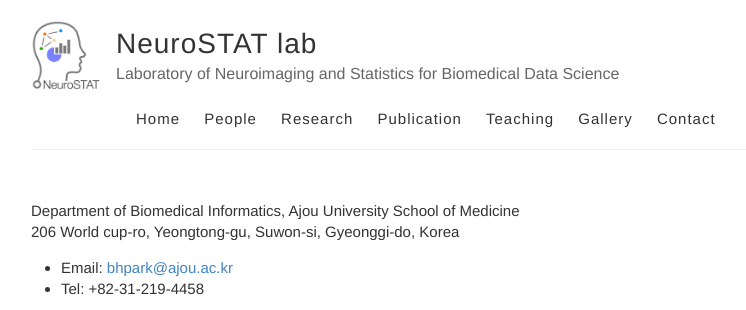
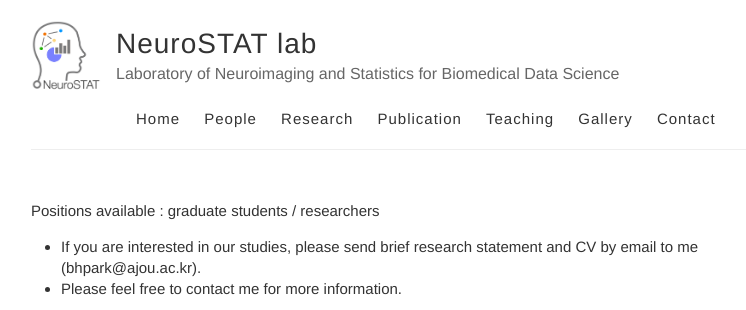
Before and after one commit to neurostat-lab/neurostat-lab.github.io, a Jekyll site: the page built from contact.md, in a window 1280 px wide, cut to the strip 0-310 px from the top of the page. Shown: the whole strip, without its empty margins (249-995 px from the left). Built offline with Jekyll 4.4.1, drawn with Linux system fonts in a browser that asks for light colours.

Commit message:
Update contact.md

```diff
--- a/contact.md
+++ b/contact.md
@@ -2,6 +2,14 @@
 layout: default
 permalink: /contact/
 ---
+
+
+
+Positions available : graduate students / researchers
+
+* If you are interested in our studies, please send brief research statement and CV by email to me (bhpark@ajou.ac.kr).
+* Please feel free to contact me for more information.
+<br>
 
 Department of Biomedical Informatics, Ajou University School of Medicine <br>
 206 World cup-ro, Yeongtong-gu, Suwon-si, Gyeonggi-do, Korea
```
